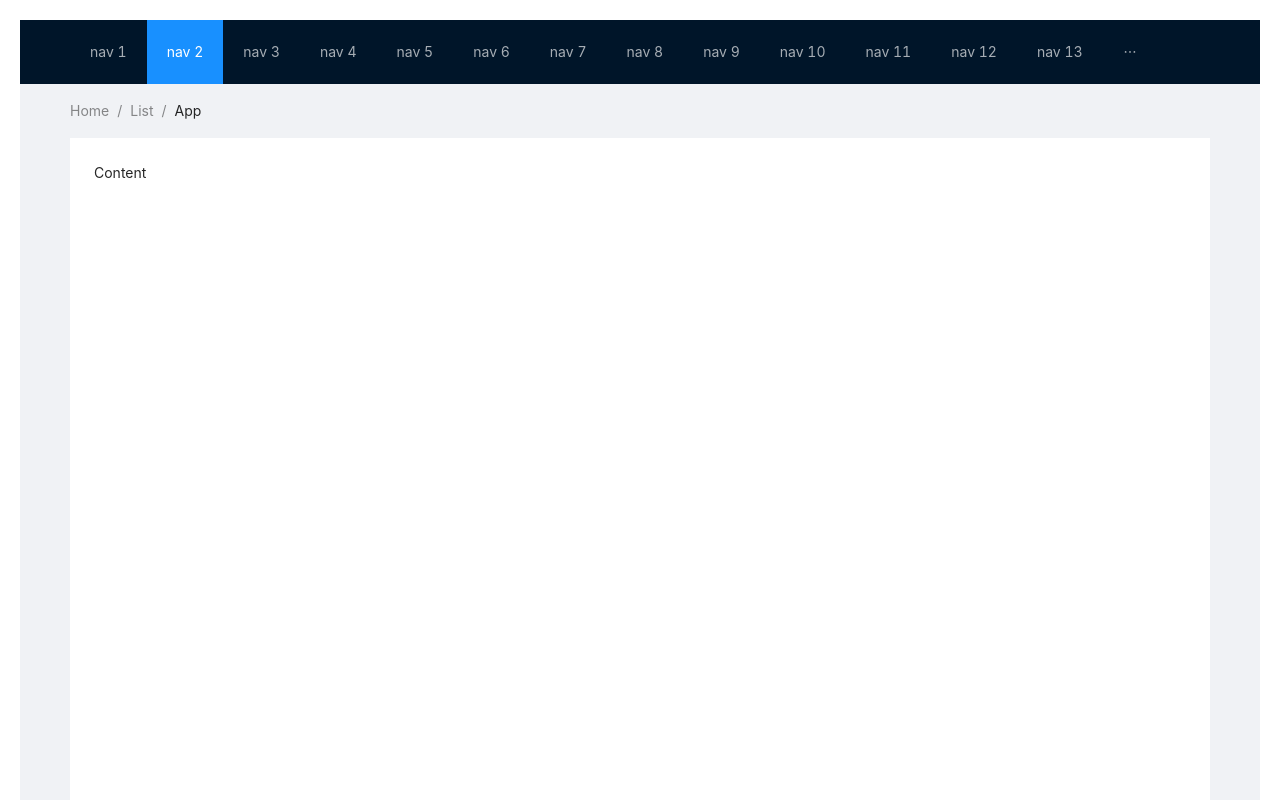
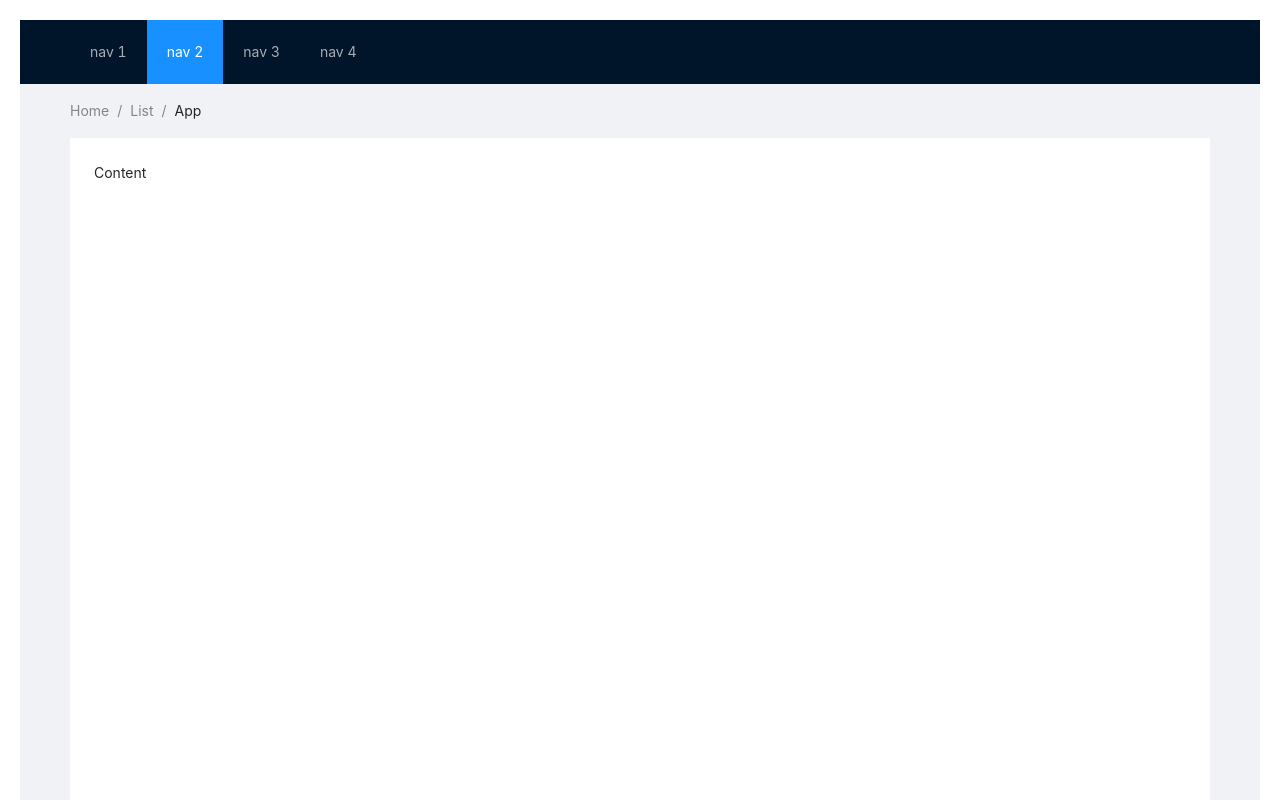
Before and after one commit to SteinsHead/shadow-luna, a Next.js app: page / in a window 1280 px wide. Shown: the top 800 px of the page. Built offline with nearby package versions, Linux system fonts and the light colour scheme.

Commit message:
change first page

```diff
--- a/pages/index.tsx
+++ b/pages/index.tsx
@@ -12,7 +12,7 @@ export default function Home() {
                   theme="dark"
                   mode="horizontal"
                   defaultSelectedKeys={['2']}
-                  items={new Array(15).fill(null).map((_, index) => {
+                  items={new Array(4).fill(null).map((_, index) => {
                       const key = index + 1;
                       return {
                           key,
```
